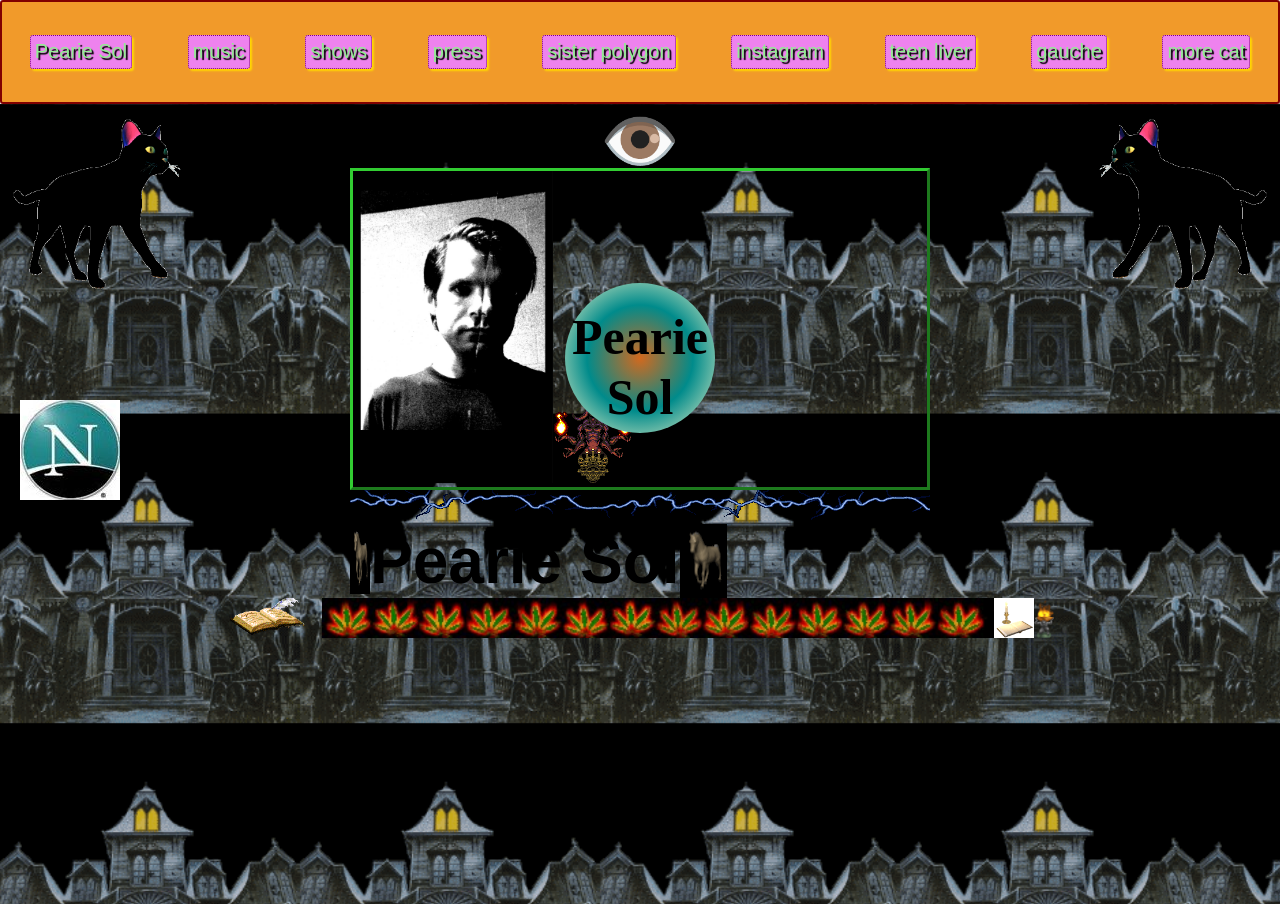
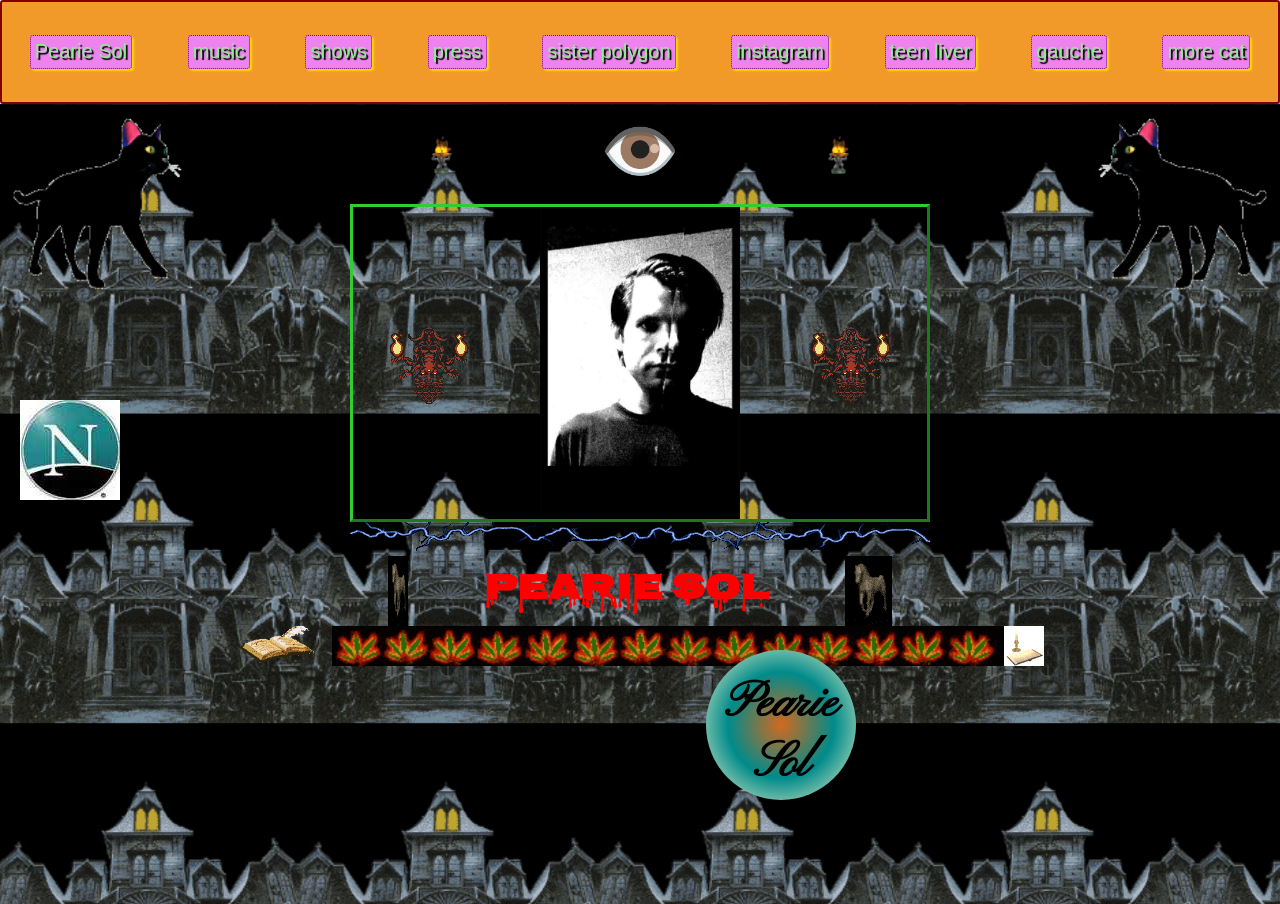
Before and after one commit to peariesol/peariesol, a React (Create React App) app: page / in a window 1280 px wide. Built offline with nearby package versions, Linux system fonts and the light colour scheme.

Commit message:
lastnights work, lower image quality

```diff
--- a/public/index.html
+++ b/public/index.html
@@ -12,6 +12,7 @@
     <link rel="manifest" href="%PUBLIC_URL%/manifest.json">
     <link rel="shortcut icon" href="%PUBLIC_URL%/favicon.ico">
     <link href="https://fonts.googleapis.com/css?family=Fredoka+One&effect=fire-animation|3d|neon|distressed" rel="stylesheet" />
+    <link href="https://fonts.googleapis.com/css?family=Nosifer|Pinyon+Script" rel="stylesheet">
     <!--
       Notice the use of %PUBLIC_URL% in the tags above.
       It will be replaced with the URL of the `public` folder during the build.
--- a/src/Pages/Home/Home.js
+++ b/src/Pages/Home/Home.js
@@ -1,4 +1,5 @@
 import React, { Component } from 'react'
+import MainImageTitle from '../../components/MainImageTitle/MainImageTitle'
 import './Home.css'
 
 let timer = null
@@ -63,84 +64,54 @@ class Home extends Component {
 			netscapeFollow,
 			invertColors
 		} = this.state
+
 		return (
 			<div
 				className="home"
 				onMouseMove={this.trackMouse}
 				style={{
-					position: 'relative',
-					// height: '100vh',
-					backgroundImage: "url('textures/hauntedhouselightening.gif')",
-					backgroundSize: '300px',
-					backgroundRepeat: 'repeat'
+					backgroundImage: "url('textures/hauntedhouselightening-compress.gif')"
 				}}
 			>
-				<div className="catBox">
-					<img className="cat" src="images/cat-walk.gif" alt="cat walk" />
-					<main>
+				<div className="homeTop">
+					<img
+						className="cat"
+						src="images/cat-compress.gif"
+						alt="cat walk"
+						onClick={this.setInvertColors}
+					/>
+					<div>
 						<div className="eyeBox">
+							<img src="icons/devilfire-compress.gif" className="devilFire" />
 							<span
-								className={`eye eyeLeft ${customClass}`}
-								aria-label="left eye"
+								className={`eye ${customClass}`}
+								aria-label="all knowing eye"
 								role="img"
 							>
 								👁️
 							</span>
-							{false && (
-								<span
-									className={`eye eyeRight ${customClass}`}
-									aria-label="right eye"
-									role="img"
-								>
-									👁️
-								</span>
-							)}
+							<img src="icons/devilfire-compress.gif" className="devilFire" />
 						</div>
-						<div className="mainImageBox">
-							<img
-								onClick={this.setInvertColors}
-								className={`mainImage ${invertColors && 'invertColors'}`}
-								src="self_photos/tape_art1.jpg"
-							/>
-							<img src="icons/firetiki.gif" />
-						</div>
-						<img src="icons/lightening_break.gif" />
-						<div className="mainTitleBox">
-							<img
-								src="icons/horsewalk.gif"
-								style={{ width: 20, height: 70 }}
-							/>
-							<p
-								className={`mainImageTitle font-effect-distressed font-effect-3d font-effect-fire-animation`}
-							>
-								Pearie Sol
-							</p>
-							<img src="icons/horsewalk.gif" />
-						</div>
-					</main>
+						<MainImageTitle
+							invertColors={invertColors}
+							setInvertColors={this.setInvertColors}
+						/>
+					</div>
 					<img
 						className="catRight cat"
-						src="images/cat-walk.gif"
+						src="images/cat-compress.gif"
 						alt="cat walk"
 					/>
 				</div>
-				<div
-					style={{
-						display: 'flex',
-						flexDirection: 'row',
-						justifyContent: 'center',
-						height: 40
-					}}
-				>
-					<img src="icons/signguestbook.gif" />
-					<img src="icons/fire420.gif" />
-					<img src="icons/candle_book.gif" />
-					<img src="icons/devilfire.gif" />
+				<div className="homeBottom">
+					<img src="icons/signguestbook-compress.gif" />
+					<img src="icons/fire420-compress.gif" />
+					<img src="icons/candle_book-compress.gif" />
 				</div>
 				<img
 					onMouseOver={this.setNetscapeFollow}
 					className="netscape"
-					src="images/netscape.jpg"
+					src="images/netscape-compress.jpg"
 					alt="netscape logo"
 					style={
 						netscapeFollow
--- a/src/Pages/Home/Home.scss
+++ b/src/Pages/Home/Home.scss
@@ -1,6 +1,9 @@
 .home {
 	background: black;
 	height: 100vh;
+	position: relative;
+	background-size: 300px;
+	background-repeat: repeat;
 }
 
 .home > span {
@@ -8,9 +11,16 @@
 	left: 0 !important;
 }
 
-.catBox {
+.homeTop {
 	display: flex;
 	justify-content: space-between;
+}
+
+.homeBottom {
+	display: flex;
+	flex-direction: row;
+	justify-content: center;
+	height: 40px;
 }
 
 .cat {
@@ -26,42 +36,29 @@
 	transform: scaleX(-1);
 }
 
-.eyeBox {
-	display: flex;
-	justify-content: center;
-	margin: 0;
+.eye {
+	text-align: center;
+	display: block;
+	height: 64px;
+	font-size: 4em;
+	margin: 10px 0;
 	padding: 0;
-	height: 64px;
+	cursor: inherit;
 }
 
-.eye {
-	font-size: 4em;
-	margin: 0 10px;
-	padding: 0;
-	cursor: default;
+.eyeBox {
+	height: 100px;
+	display: flex;
+	flex-direction: row;
+	justify-content: space-around;
 }
 
-.mainImageBox {
-	border: 3px limegreen outset;
-}
-
-.mainImage {
-	width: 200px;
+.devilFire {
+	transform: scale(0.4);
 }
 
 .invertColors {
 	filter: invert(100%);
-}
-
-.mainImageTitle {
-	margin: 0;
-	font-size: 64px;
-	font-weight: bold;
-}
-
-.mainTitleBox {
-	display: flex;
-	flex-direction: row;
 }
 
 .playBlink {
--- a/src/components/App/App.js
+++ b/src/components/App/App.js
@@ -2,7 +2,6 @@ import React, { Component } from 'react'
 import { random } from 'lodash'
 import NavBar from '../NavBar/NavBar'
 import Title from '../Title/Title'
-import Home from '../../Pages/Home/Home'
 import './App.css'
 
 const cursors = ['fire', 'horse', 'skull', 'skull', 'snake_skin', 'snake_skull']
--- /dev/null
+++ b/src/components/MainImageTitle/MainImageTitle.js
@@ -0,0 +1,38 @@
+import React from 'react'
+import PropTypes from 'prop-types'
+import './MainImageTitle.css'
+
+const MainImageTitle = ({ invertColors, setInvertColors }) => {
+	console.log(invertColors, setInvertColors)
+	return (
+		<div>
+			<div className="mainImageBox">
+				<img src="icons/firetiki-compress.gif" />
+				<img
+					onClick={setInvertColors}
+					className={`mainImage ${invertColors && 'invertColors'}`}
+					src="self_photos/tape_art1-compress.jpg"
+				/>
+				<img src="icons/firetiki-compress.gif" />
+			</div>
+			<img src="icons/lightening_break-compress.gif" />
+			<div className="mainTitleBox">
+				<img
+					src="icons/horsewalk-compress.gif"
+					style={{ width: 20, height: 70 }}
+				/>
+				<p className={`mainImageTitle font-effect-fire-animation`}>
+					Pearie Sol
+				</p>
+				<img src="icons/horsewalk-compress.gif" />
+			</div>
+		</div>
+	)
+}
+
+MainImageTitle.propTypes = {
+	invertColors: PropTypes.bool.isRequired,
+	setInvertColors: PropTypes.func.isRequired
+}
+
+export default MainImageTitle
--- /dev/null
+++ b/src/components/MainImageTitle/MainImageTitle.scss
@@ -0,0 +1,29 @@
+.mainImageBox {
+	border: 3px limegreen outset;
+}
+
+.mainImageBox {
+	display: flex;
+	flex-direction: row;
+	justify-content: space-around;
+	align-items: center;
+}
+
+.mainTitleBox {
+	display: flex;
+	flex-direction: row;
+	justify-content: space-around;
+	align-items: center;
+}
+
+.mainImage {
+	width: 200px;
+}
+
+.mainImageTitle {
+	margin: 0;
+	font-size: 36px;
+	color: red;
+	font-family: 'Nosifer', cursive;
+	font-weight: bold;
+}
--- a/src/components/Title/Title.js
+++ b/src/components/Title/Title.js
@@ -39,7 +39,7 @@ class Title extends Component {
 				onClick={this.handleClick}
 				style={{ background }}
 			>
-				<h2 className="title font-effect-fire-animation">Pearie Sol</h2>
+				<h2 className="title">Pearie Sol</h2>
 			</div>
 		)
 	}
--- a/src/components/Title/Title.scss
+++ b/src/components/Title/Title.scss
@@ -7,8 +7,8 @@
 	width: 150px;
 	height: 150px;
 	position: absolute;
-	animation: slide 10s linear infinite alternate,
-		wiggle 3s linear infinite alternate;
+	animation: horizontalMove 8s linear infinite alternate,
+		verticalMove 5s linear infinite alternate;
 	animation-play-state: running;
 }
 
@@ -18,11 +18,11 @@
 	font-size: 50px;
 	line-height: 60px;
 	max-height: 150px;
-	font-family: cursive;
+	font-family: 'Pinyon Script', cursive;
 	text-align: center;
 }
 
-@keyframes wiggle {
+@keyframes verticalMove {
 	0% {
 		top: 100px;
 	}
@@ -31,7 +31,7 @@
 	}
 }
 
-@keyframes slide {
+@keyframes horizontalMove {
 	0% {
 		left: 0;
 	}
```
Also changed, not shown: public/images/netscape-compress.jpg (renamed from public/textures/netscape-compress.jpg).
